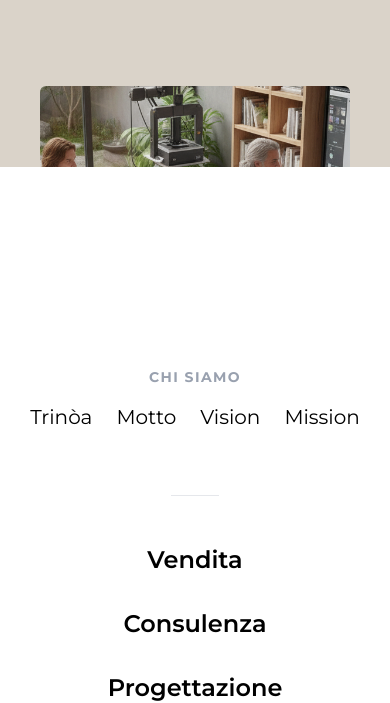
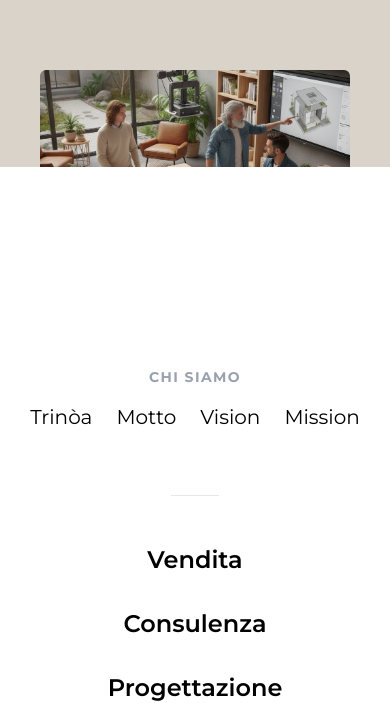
Before and after one commit to cesarecristanelli-code/binoastudio, a Next.js app: page / in a window 390 px wide. Shown: the part 677-1380 px from the top of the page. Built offline with nearby package versions, Linux system fonts and the light colour scheme.

Commit message:
Creazione del BodySection, con rimedio per il Mobile First (ancora da revisionare però)

```diff
--- a/src/app/globals.css
+++ b/src/app/globals.css
@@ -7,7 +7,7 @@
   --background: rgb(218, 211, 201); /* Light Greige */
   /* rgb(203, 191, 177) Warm Greige */
   /* rgb(183, 171, 159) Cool Greige */
-  --foreground: #ededed;
+  --foreground: #dcdcdc;
 }
 
 @theme inline {
--- a/src/app/page.tsx
+++ b/src/app/page.tsx
@@ -13,14 +13,11 @@ export default function Home() {
       </div> */}
       <div className="m-10">
         <Section title="Trinòa" imageURL="/Tre-architetti.png" reverse={false}>
-          Lorem ipsum dolor sit amet consectetur adipisicing elit. Laboriosam
-          sunt error, libero inventore neque corporis nulla non quam praesentium
-          beatae dolor laborum accusamus in porro officiis corrupti qui
-          veritatis officia pariatur delectus tenetur. Nesciunt aut dolore
-          doloribus numquam sapiente veritatis libero alias modi aliquam culpa,
-          quidem, nisi assumenda fugit velit? Beatae numquam, quas ipsa qui quia
-          pariatur eum corporis omnis, alias veritatis ipsum dolorum natus
-          consectetur impedit voluptatum ab adipisci.
+          Lorem ipsum, dolor sit amet consectetur adipisicing elit. Facilis
+          facere harum animi tenetur enim doloremque in minus ullam quidem
+          soluta odit molestiae quibusdam modi dolore dolorem, voluptate
+          voluptatem. Doloribus recusandae neque qui nulla officiis ducimus,
+          vitae officia culpa provident harum?
         </Section>
       </div>
       <Footer />
--- a/src/components/company-section/BodySection.tsx
+++ b/src/components/company-section/BodySection.tsx
@@ -16,10 +16,10 @@ export default function Section({
 }: SectionProps) {
   return (
     <section
-      className={`flex flex-col ${reverse ? "md:flex-row-reverse" : "md:flex-row"} items-center py-12 gap-8 min-h-[60vh]`}
+      className={`flex flex-col ${reverse ? "md:flex-row-reverse" : "md:flex-row"} items-center py-8 md:py-12 gap-0 md:gap-8 min-h-[60vh]`}
     >
       {/* Immagine */}
-      <div className="w-full md:w-1/2 h-100 relative overflow-hidden rounded-md">
+      <div className="w-full md:w-1/2 aspect-4/3 md:h-112.5 relative overflow-hidden rounded-md">
         <Image
           src={imageURL}
           alt={title}
@@ -29,8 +29,19 @@ export default function Section({
       </div>
 
       {/* Testo */}
-      <div className="w-full md:w-1/2 px-8 flex flex-col justify-center">
-        <h3 className="text-3xl font-serif mb-4 uppercase tracking-widest">
+      <div
+        className={`
+            w-[90%] md:w-1/2
+            -mt-16 md:mt-0
+            mx-auto md:mx-0
+          bg-white md:bg-transparent
+            p-6 md:p-8
+            relative z-10
+            shadow-lg md:shadow-none
+            rounded-xl md:rounded-none
+        `}
+      >
+        <h3 className="text-3xl font-arvo mb-4 uppercase tracking-[0.2em] md:text-gray-100">
           {title}
         </h3>
         <p className="text-gray-700 leading-relaxed max-w-md">{children}</p>
```
